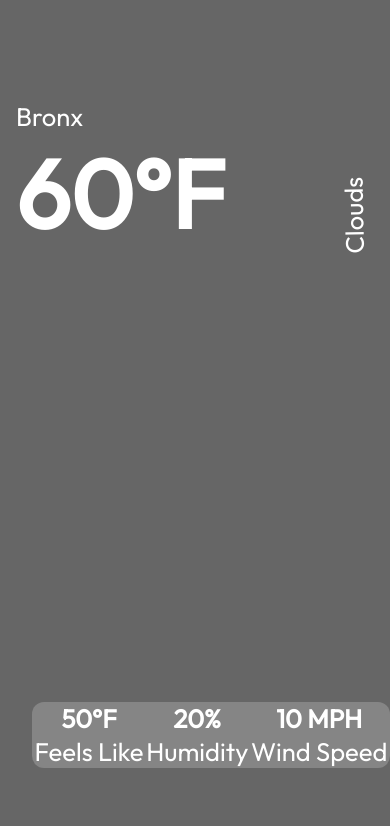
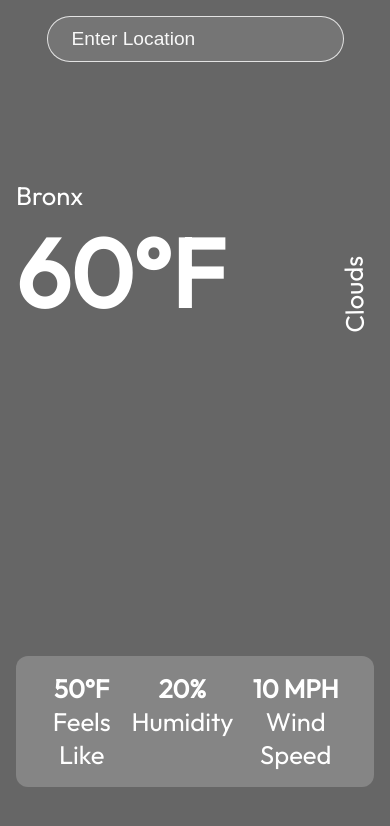
Before and after one commit to NellyNel520/Weather-App, a React (Create React App) app: page / in a window 390 px wide. Shown: the top 826 px of the page. Built offline with nearby package versions, Linux system fonts and the light colour scheme; the HTML template or start-up script is replaced by a standard one.

Commit message:
changed container height from px to rem to be more responsive

```diff
--- a/src/App.js
+++ b/src/App.js
@@ -1,11 +1,27 @@
 import React, {useState} from "react";
 import axios from "axios";
+
 function App() {
-
-  //const url =`https://api.openweathermap.org/data/2.5/weather?q={city name}&appid=3997caa0c78ac5c6369c74fce17ab49f`
-  //const url =`https://api.openweathermap.org/data/2.5/weather?q=dallas&APPID=3997caa0c78ac5c6369c74fce17ab49f`
+  const [data, setData] = useState({})
+  const [location, setLocation] = useState('')
+  const url =`https://api.openweathermap.org/data/2.5/weather?q=${location}&appid=3997caa0c78ac5c6369c74fce17ab49f`
+  const searchLocation = (event) => {
+    if(event.key === 'Enter') {
+      axios.get(url).then((response) => {
+        setData(response.data)
+        console.log(response.data)
+      })
+    }
+  }
   return (
     <div className="app">
+    <div className="search">
+      <input value={location}
+      onChange={event => setLocation(event.target.value)}
+      onKeyPress={searchLocation}
+      placeholder="Enter Location"
+      type="text"/>
+    </div>
       <div className="container">
         <div className="top">
           <div className="location">
--- a/src/index.css
+++ b/src/index.css
@@ -35,14 +35,30 @@
   background: url('') no-repeat center center/cover;
   position: absolute;
   width: 100%;
-  height: 100vh;
+  height: 100%;
   top: 0;
   left: 0;
   z-index: -1;
 }
+
+.app .search {
+  text-align: center;
+  padding: 1rem;
+}
+
+.app input {
+  padding: .7rem 1.5rem;
+  font-size: 1.2rem;
+  border-radius: 25px;
+  border: 1px solid rgba(255,255,255,0.8);
+  background: rgba(255, 255, 255, 0.1);
+}
+::placeholder {
+  color: #f8f8f8;
+}
 .container {
   max-width: 700px;
-  height: 700px;
+  height: 40rem;
   margin: auto;
   padding: 0 1rem;
   position: relative;
@@ -69,7 +85,8 @@
   justify-content: space-evenly;
   text-align: center;
   width: 100%;
-  margin: 1rem;
+  margin: 1rem auto;
+  padding: 1rem;
   border-radius: 12px;
   background-color: rgba(255, 255, 255, 0.2);
 }
```
